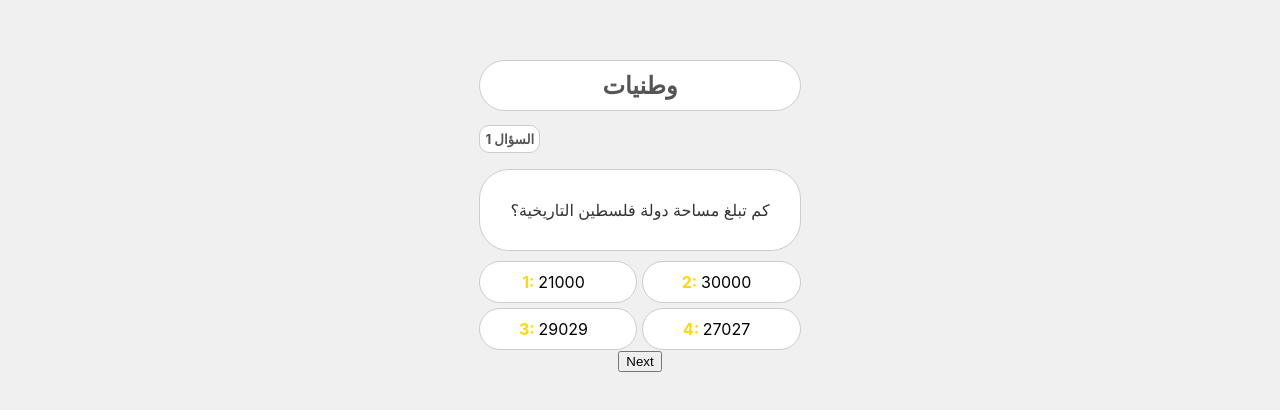
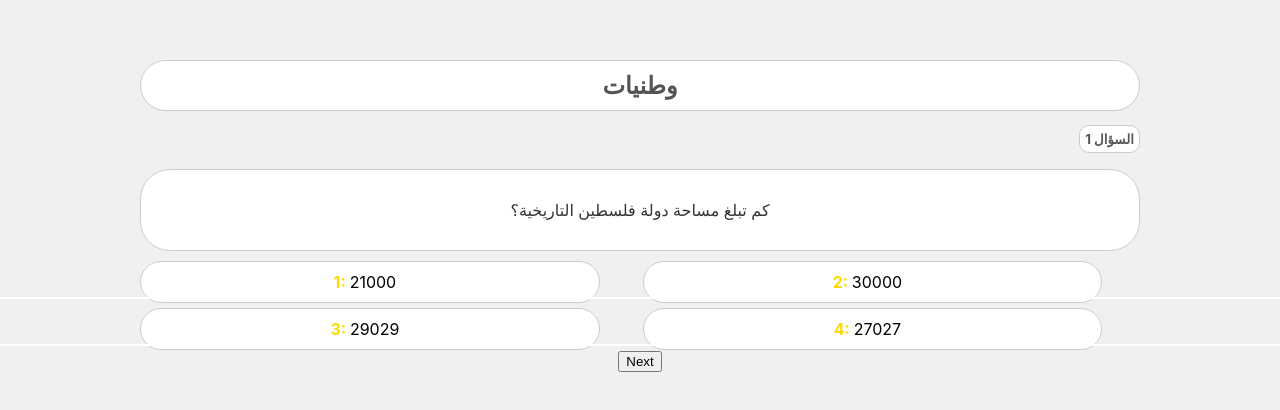
Before and after one commit to Zaina202/Quiz-Night, a React (Create React App) app: page /design2 in a window 1280 px wide. Shown: the part 244-654 px from the top of the page. Built offline with nearby package versions, Linux system fonts and the light colour scheme.

Commit message:
update data desing

```diff
--- a/src/pages/Quiz.jsx
+++ b/src/pages/Quiz.jsx
@@ -126,9 +126,9 @@ const Quiz = () => {
         renderResult()
       ) : (
         <div>
-          <h2>{data[categories[currentCategoryIndex]].categoryTitle}</h2>
-          <h3>السؤال {currentQuestionIndex + 1}</h3>
-          <p>{data[categories[currentCategoryIndex]].questions[currentQuestionIndex].question}</p>
+          <h2 className="line">{data[categories[currentCategoryIndex]].categoryTitle}</h2>
+          <h3 style={{ textAlign: 'right' }}>السؤال {currentQuestionIndex + 1}<span className="line"></span></h3>
+          <p>{data[categories[currentCategoryIndex]].questions[currentQuestionIndex].question}<span className="line"></span></p>
 
           {/* Modified mapping logic for rendering answer choices */}
           <div className={styles['choices-container']}>
--- a/src/pages/Quiz.module.css
+++ b/src/pages/Quiz.module.css
@@ -12,22 +12,40 @@
 
 .quiz-container > div {
   margin-top: 100px;
-  max-width: 500px;
+  width: 100%;
   padding: 20px;
   background-color: transparent;
+  max-width: 1000px;
 }
+
 .choices-container {
   display: grid;
-  grid-template-columns: repeat(2, 1fr); /* Each row will have two columns with equal width */
-  grid-gap: 5px; /* Add spacing between each row and each column */
+  grid-template-columns: repeat(2, 1fr);
+  grid-gap: 5px;
 }
 
 .choice-item {
+  position: relative;
+  width: 90%;
   padding: 8px;
   background-color: white;
   border: 1px solid #ccc;
   border-radius: 30px;
   padding: 10px 10px 10px 0;
+  z-index: 2;
+}
+
+.choice-item::after{
+  position: absolute;
+  left: 0;
+  right: 0;
+  top: calc(100% - 5px);
+  height: 2px;
+  background: white;
+  content: "";
+  width: 100vw;
+  transform: translateX(-50%);
+  z-index: 1;
 }
 .choice-number{
   color: rgb(255, 217, 0);
@@ -36,6 +54,7 @@
 }
 
 .quiz-container h2 {
+  position: relative;
   background-color: white;
   font-size: 24px;
   margin-bottom: 10px;
@@ -45,18 +64,23 @@
   padding: 10px;
 }
 
+
 .quiz-container h3 {
+  position: relative;
   background-color: white;
   font-size: smaller;
   margin-bottom: 10px;
   color: #555;
   border: 1px solid #ccc;
   padding: 5px;
-  border-radius: 10px ;
+  border-radius: 10px;
+  text-align: right;
   width: max-content;
+  margin-left: auto;
 }
 
 .quiz-container p {
+  position: relative;
   background-color: white;
   margin-bottom: 10px;
   color: #333;
@@ -65,19 +89,20 @@
   border-radius: 30px;
 }
 
+
 .answersContainer {
   display: flex;
   flex-wrap: wrap;
-  justify-content: space-between; /* This will create space between two choices */
+  justify-content: space-between;
 }
 
 .answer {
-  width: calc(50% - 5px); /* Set the width of each choice to 50% of the container minus margin */
+  width: calc(50% - 5px);
   padding: 10px;
   border: 1px solid #ccc;
   border-radius: 5px;
   cursor: pointer;
-  margin: 5px; /* Adjust the margin to create space between choices */
+  margin: 5px;
   transition: background-color 0.3s ease;
 }
 
@@ -104,3 +129,20 @@
 .question-answer {
   margin-bottom: 10px;
 }
+.button1{
+    display: inline-block;
+    padding: 15px 30px;
+    font-size: 16px;
+    font-weight: bold;
+    color: #ffffff;
+    background-color: #0056b3;
+    border: none;
+    border-radius: 4px;
+    cursor: pointer;
+    text-align: center;
+    text-decoration: none;
+    transition: background-color 0.3s ease;
+  }
+  .button1:hover {
+    box-shadow: 0 0 10px rgba(0, 0, 0, 0.8);
+  }
```
